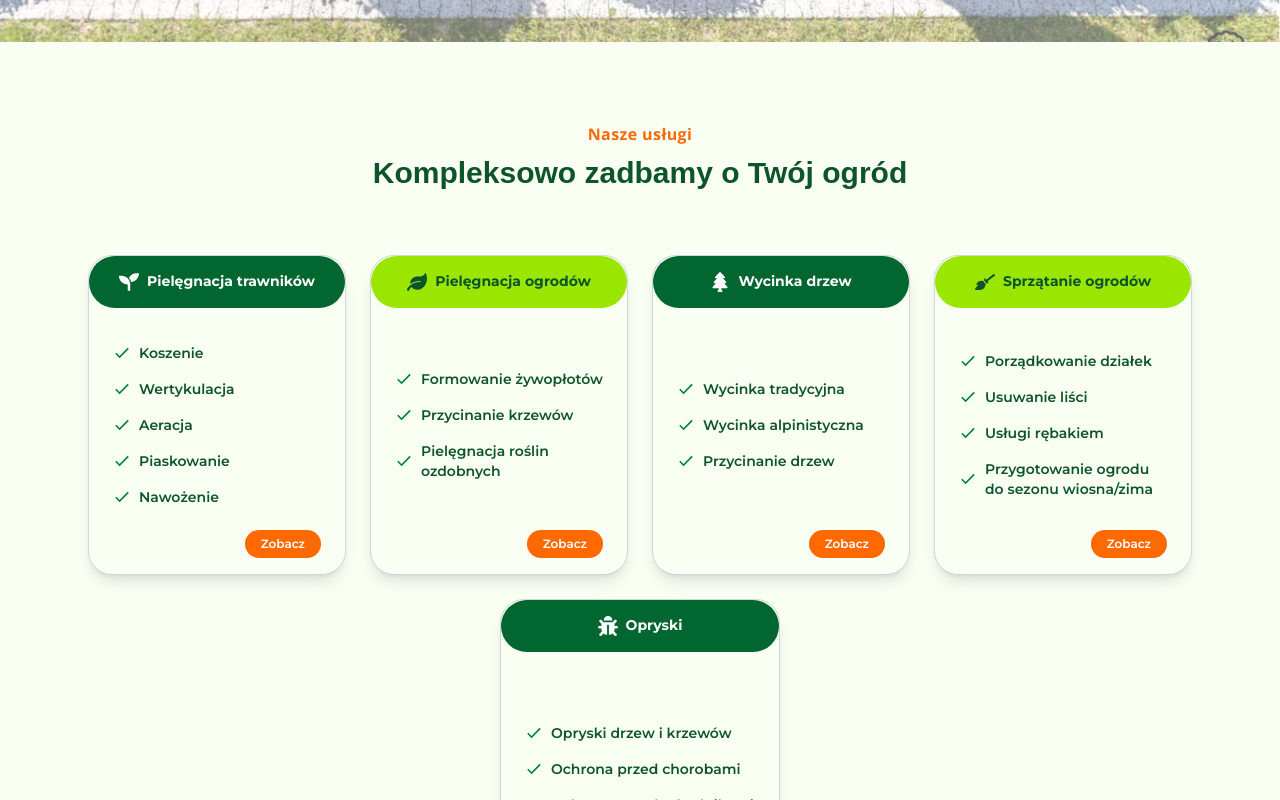
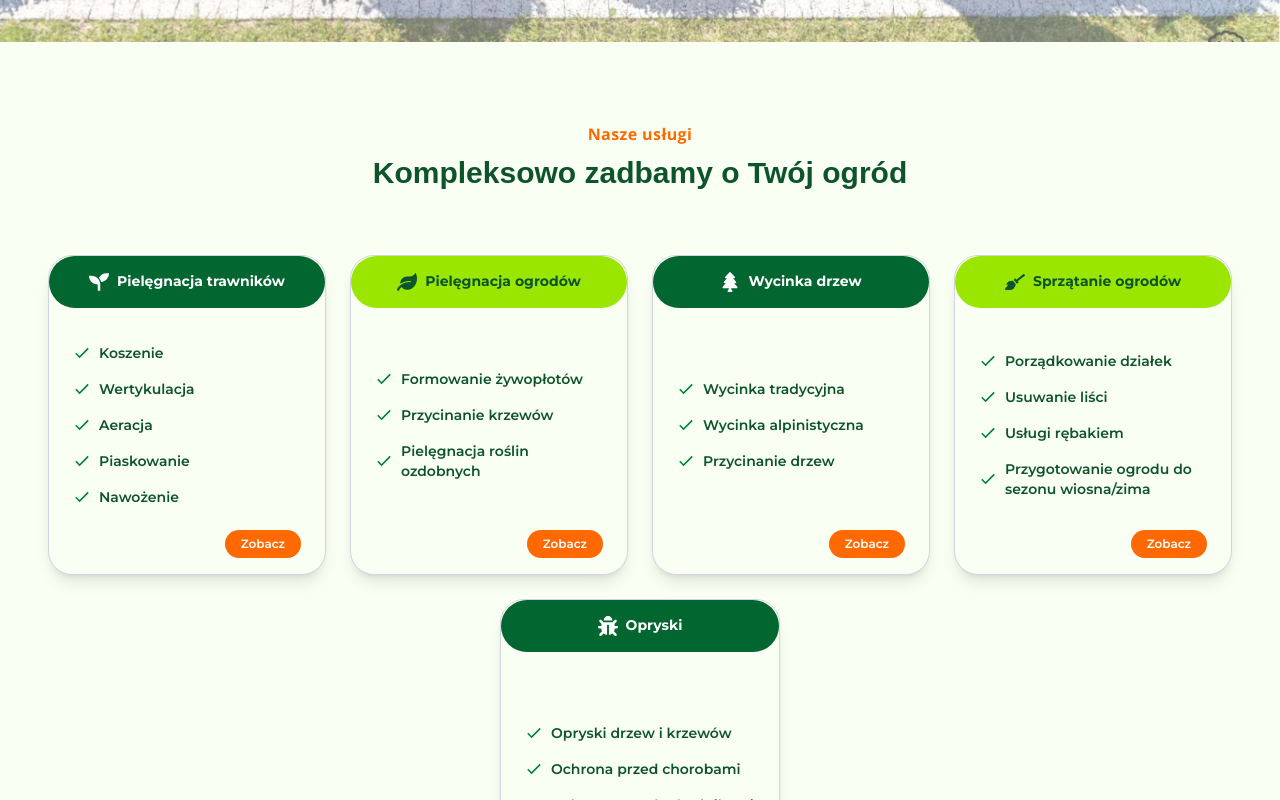
Before and after one commit to MstowskaSandra/gardener-website, a React (Vite) app: page / in a window 1280 px wide. Shown: the part 2980-3780 px from the top of the page. Built offline with nearby package versions, Linux system fonts and the light colour scheme; a web font is replaced by a local one.

Commit message:
ui(ServiceOverview): remove extra padding

```diff
--- a/src/components/home/ServicesOverview.jsx
+++ b/src/components/home/ServicesOverview.jsx
@@ -7,7 +7,7 @@ export const ServicesOverview = () => (
     id="services-overview"
     className="bg-[#fafff4] pt-16 pb-8 lg:pt-20 font-text px-6 lg:px-12"
   >
-    <div className="max-w-8xl mx-auto px-6 lg:px-10 text-center">
+    <div className="max-w-8xl mx-auto text-center">
       <p className="text-orange-500 font-bold mb-2 tracking-wide">
         Nasze usługi
       </p>
```
